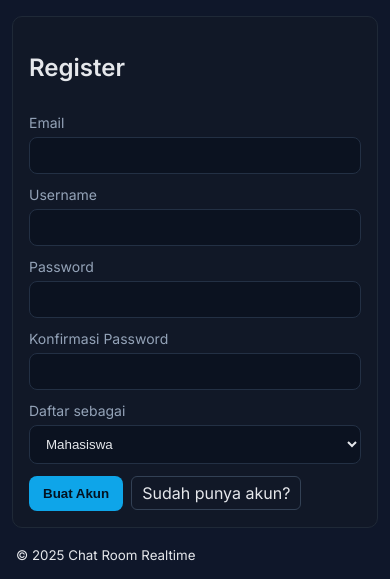
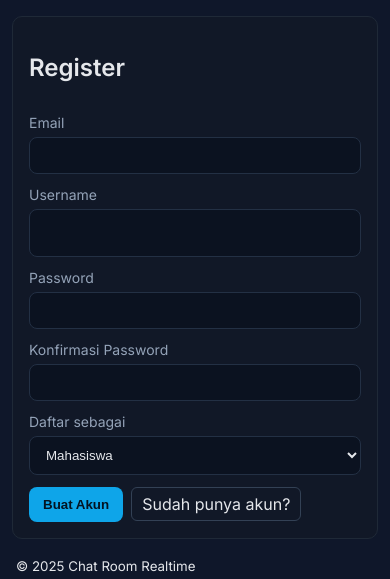
Before and after one commit to Imannmzl/imnmzl, a PHP site: page /register.php in a window 390 px wide. Shown: the part 63-642 px from the top of the page. Run offline with PHP 8.4, Linux system fonts and the light colour scheme.

Commit message:
Style: Increase input padding and font size for mobile
Co-authored-by: step04 <step04@belajaar.id>

```diff
--- a/public_html/chat_room/assets/styles.css
+++ b/public_html/chat_room/assets/styles.css
@@ -85,4 +85,7 @@ button:disabled { opacity: .5; cursor: not-allowed; }
 	#room-select { width: 100%; }
 	.composer { grid-template-columns: 1fr auto; }
 	.composer input[type="file"] { max-width: 160px; }
+	/* Larger, easier tap targets for text input on mobile */
+	#message-input { font-size: 16px; padding: 14px 14px; }
+	input[type="text"], textarea { font-size: 16px; padding: 14px 14px; }
 }
```
